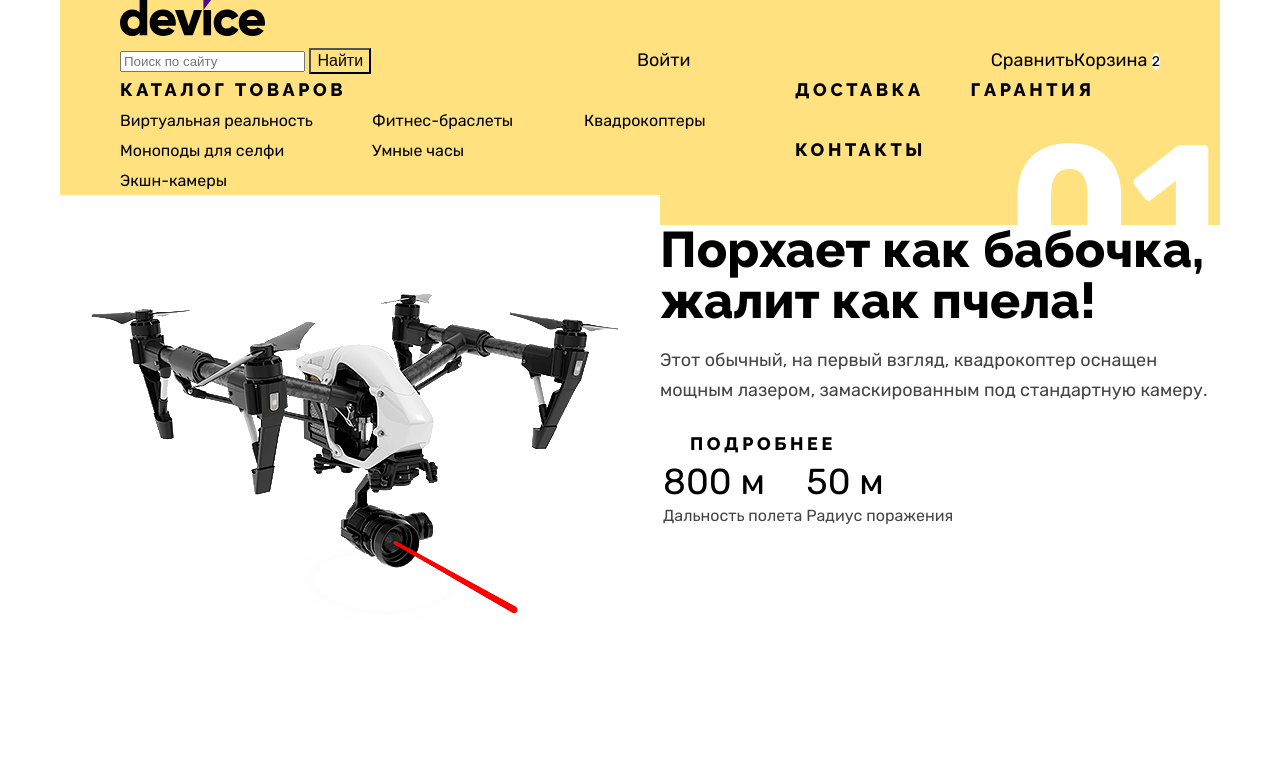
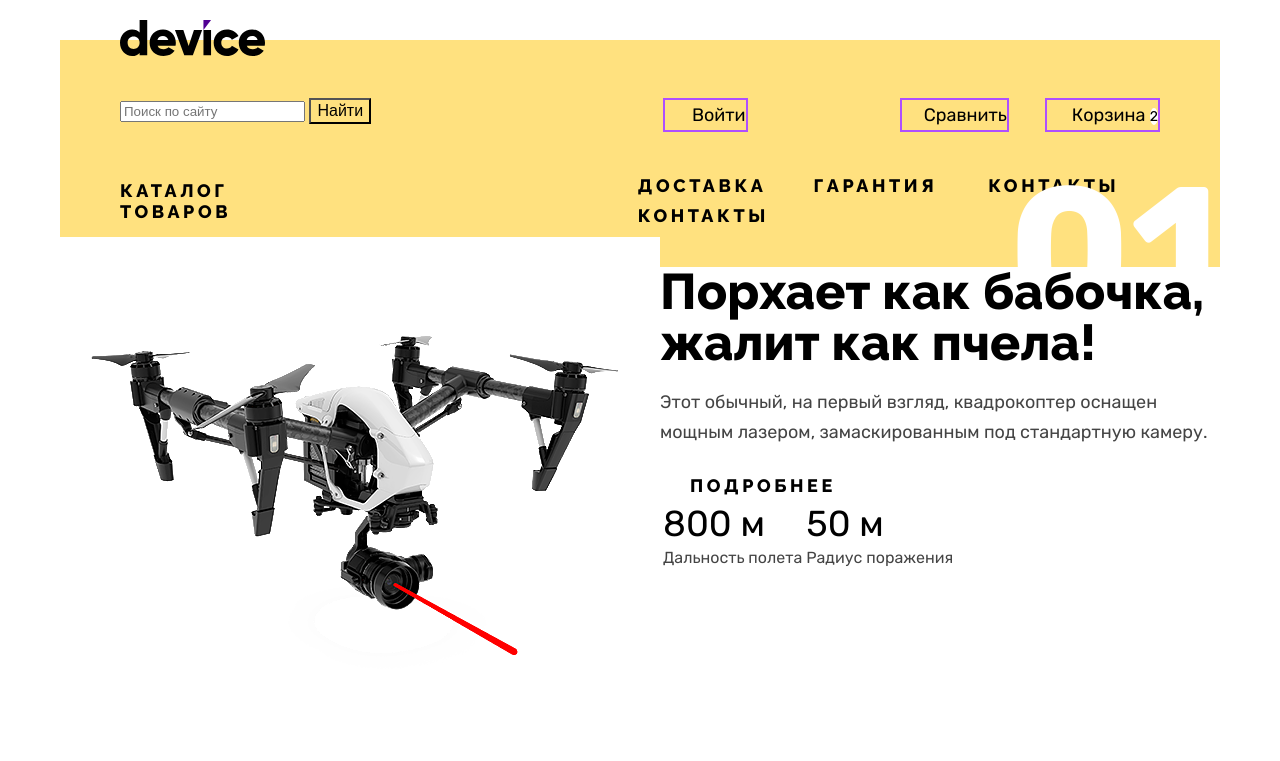
Before and after one commit to htmlacademy-htmlcss/1868975-device-36, a plain HTML site: page index.html in a window 1280 px wide. Shown: the top 761 px of the page. Drawn offline with Linux system fonts and the light colour scheme.

Commit message:
флексы

```diff
--- a/index.html
+++ b/index.html
@@ -20,12 +20,12 @@
             </label>
             <button class="button-search" type="submit">Найти</button>
           </form>
-          <ul class="menu-list log-in">
+          <ul class="menu-list">
             <li class="menu-item">
-              <a class="menu-link" href="#">Войти</a>
+              <a class="menu-link log-in" href="#">Войти</a>
             </li>
             <li class="menu-item log-out-main">
-              <a class="menu-link" href="#">Выйти</a>
+              <a class="menu-link log-out-main" href="#">Выйти</a>
             </li>
           </ul>
           <ul class="menu-list menu-basket">
@@ -81,6 +81,9 @@
             </li>
             <li class="navigation-item">
               <a class="navigation-link" href="#">Гарантия</a>
+            </li>
+            <li class="navigation-item">
+              <a class="navigation-link" href="#">Контакты</a>
             </li>
             <li class="navigation-item">
               <a class="navigation-link" href="#">Контакты</a>
--- a/styles/styles.css
+++ b/styles/styles.css
@@ -89,7 +89,8 @@ body {
 .main-header {
   width: 1160px;
   margin: 0 auto;
-  background-color: var(--special-yellow);
+  margin-top: 15px;
+  background: linear-gradient(to bottom, var(--basic-white) 25px, var(--special-yellow) 20px);
 }
 
 main-container {
@@ -98,19 +99,25 @@ main-container {
 
 /* Navigation */
 .navigation-logo {
-  display: block;
+  display: inline-block;
   width: 145px;
   margin-left: 60px;
+  margin-top: 5px;
+  margin-bottom: 30px;
 }
 
 .user-navigation {
   display: flex;
+  align-items: center;
   width: 1040px;
   margin: 0 auto;
+  margin-bottom: 30px;
 }
 
 .main-search-form {
   width: 517px;
+  height: 40px;
+  margin-right: 26px;
 }
 
 .button-search {
@@ -123,19 +130,38 @@ main-container {
 
 .menu-list {
   display: flex;
+  flex-wrap: wrap;
   margin: 0;
   padding: 0;
   list-style: none;
 }
 
 .menu-link {
+  display: block;
+  height: 30px;
+  min-width: 54px;
   color: var(--basic-black);
+  border: 2px solid #AF4FFF;
   text-decoration: none;
+}
+
+.log-in {
+  padding-left: 27px;
+}
+
+.compare {
+  padding-left: 22px;
+  margin-right: 36px;
+}
+
+.cart {
+  padding-left: 25px;
 }
 
 .menu-basket {
   margin-left: auto;
 }
+
 
 .log-out-main {
   display: none;
@@ -162,6 +188,15 @@ main-container {
   text-decoration: none;
 }
 
+navigation-link{
+  display: block;
+}
+.subcatalog-button {
+  display: block;
+  padding: 15px 57px 15px 0;
+  box-sizing: border-box;
+}
+
 .video-device-link {
   font-size: 16px;
   line-height: 18px;
@@ -184,12 +219,13 @@ main-container {
 }
 
 /* для скрытия subcatalog */
-/* .subcatalog-hide{
+.subcatalog-hide{
   display: none;
-} */
+}
 
 .subcatalog-list {
   margin: 0;
+  margin-right: 276px;
   padding: 0;
   list-style: none;
 }
@@ -197,6 +233,7 @@ main-container {
 .header-subcatalog {
   display: flex;
   justify-content: space-between;
+  align-items: center;
   margin: 0 auto;
   width: 1040px;
 }
@@ -210,7 +247,6 @@ main-container {
   flex-wrap: wrap;
   margin: 0;
   padding: 0;
-  width: 480px;
   list-style: none;
 }
 
@@ -218,7 +254,7 @@ main-container {
   margin-right: 47px;
 }
 .navigation-item:nth-child(2) {
-  margin-right: 45px;
+  margin-right: 51px;
 }
 .navigation-item:nth-child(3) {
   margin-right: -1px;
```
